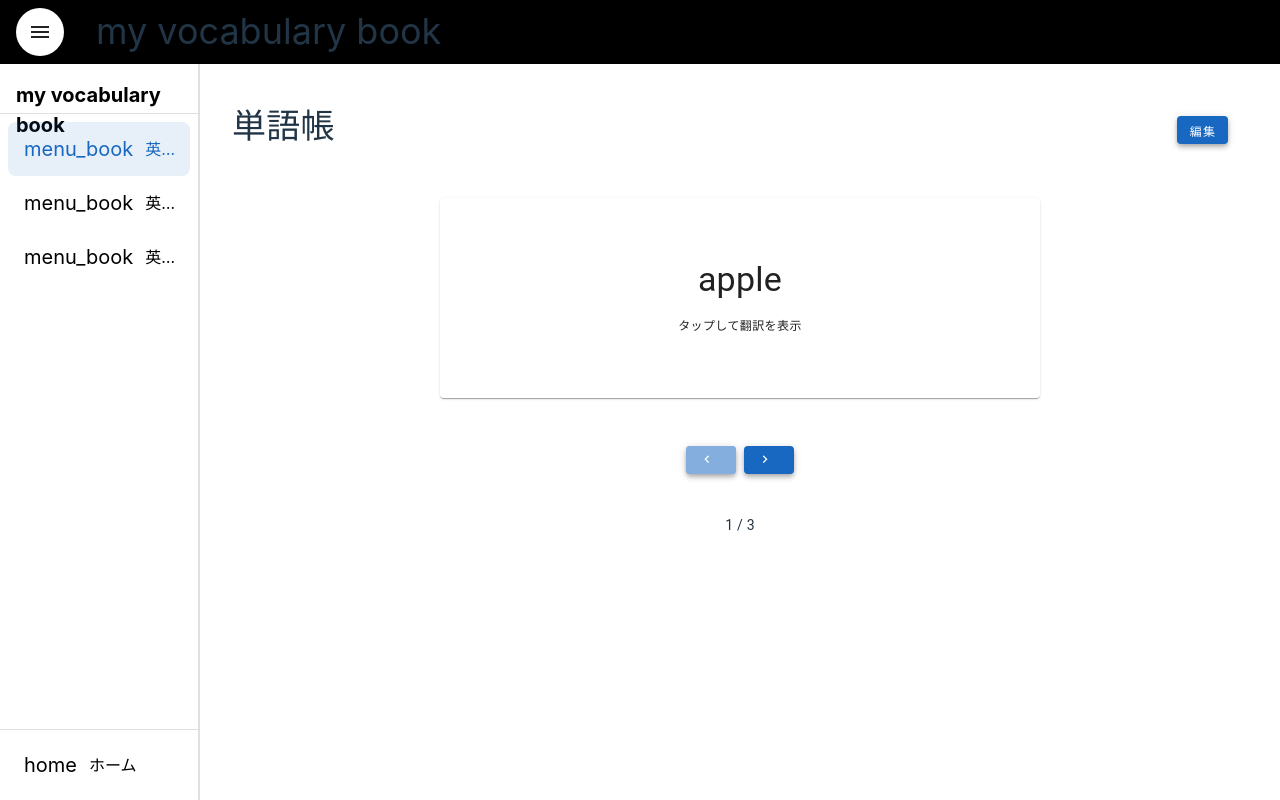
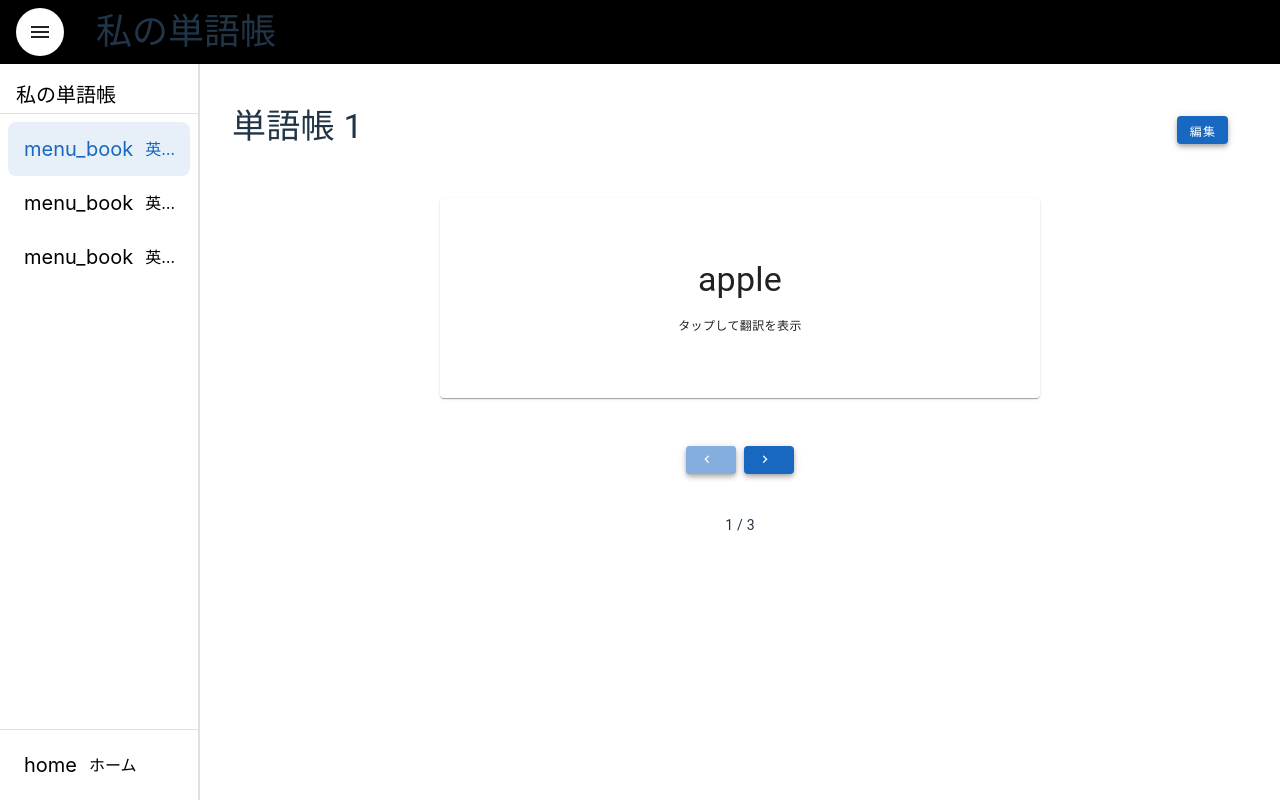
Before and after one commit to hisho-123/my-vocabulary-book_frontend, a Vue app: page /book/1 in a window 1280 px wide. Built offline with nearby package versions, Linux system fonts and the light colour scheme.

Commit message:
アプリ名変更・単語帳の名前が表示されるように修正

```diff
--- a/src/navigation/navigation.ts
+++ b/src/navigation/navigation.ts
@@ -1,4 +1,4 @@
-export const applicationName = "my vocabulary book";
+export const applicationName = "私の単語帳";
 
 export type navigateList = {
   name: string;
--- a/src/pages/BookPage.vue
+++ b/src/pages/BookPage.vue
@@ -7,6 +7,7 @@ import Button from '@/components/Button/index.vue';
 const route = useRoute();
 const router = useRouter();
 const bookId = Number(route.params.id);
+const bookName = ref('');
 
 interface Word {
   id: number;
@@ -44,8 +45,10 @@ const navigateToEdit = () => {
   router.push(`/list/${bookId}`);
 };
 
-onMounted(() => {
+onMounted(async () => {
   // TODO: APIから単語帳のデータを取得
+  // 仮のデータとして単語帳の名前を設定
+  bookName.value = `単語帳 ${bookId}`;
 });
 </script>
 
@@ -54,7 +57,7 @@ onMounted(() => {
     <v-row>
       <v-col cols="12">
         <div class="d-flex justify-space-between align-center mb-4">
-          <h1 class="text-h4">単語帳</h1>
+          <h1 class="text-h4">{{ bookName }}</h1>
           <Button
             color="primary"
             content="編集"
```
